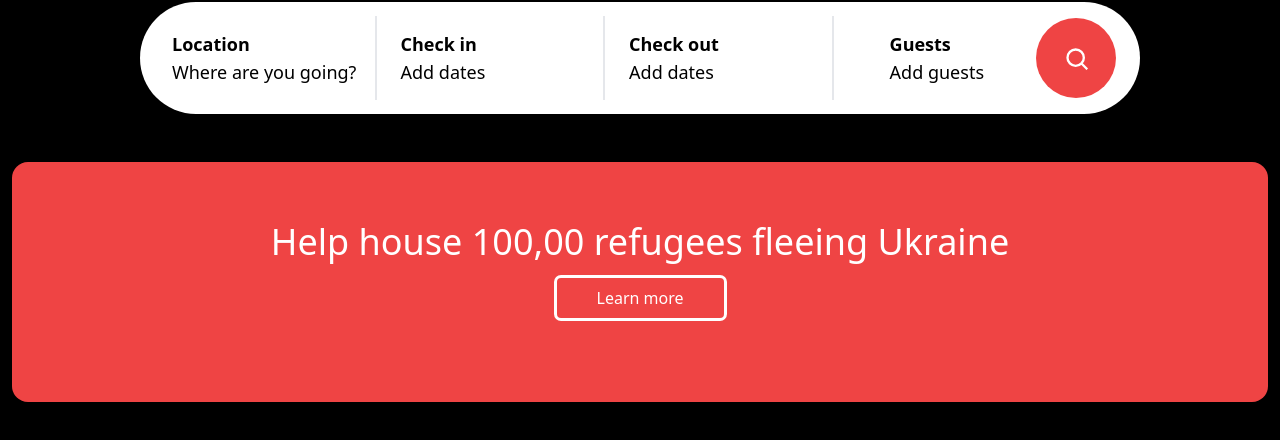
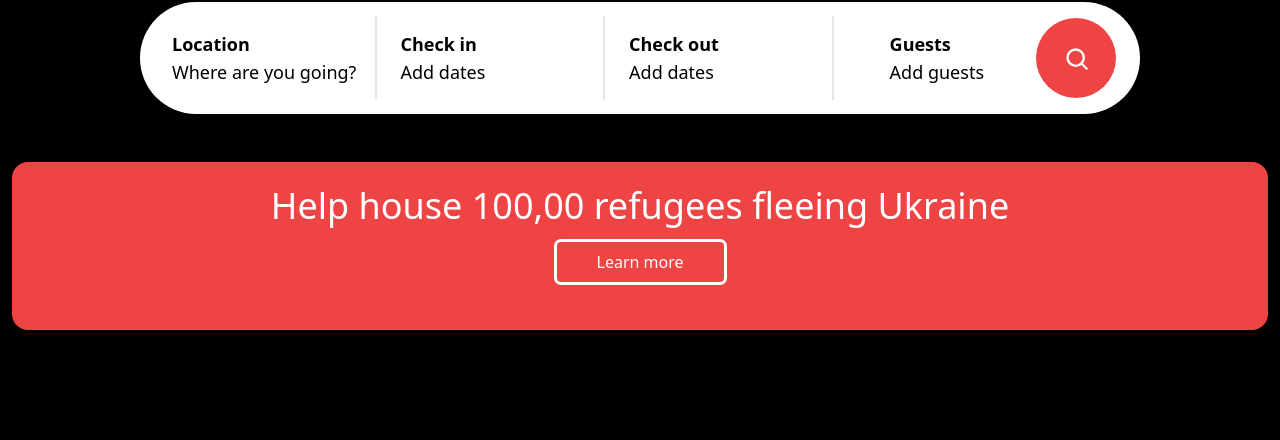
Before and after one commit to dayvirus/hwairbnb, a website: page index.html in a window 1280 px wide. Shown: the part 114-554 px from the top of the page. Drawn offline with nearby package versions, Linux system fonts and the light colour scheme.

Commit message:
modified:   index.html

```diff
--- a/index.html
+++ b/index.html
@@ -91,7 +91,7 @@
                 </div>
  </nav>
 <!--bottom-nav-area-->
-                <div class="flex justify-center bg-red-500 h-60 items-center md:px-3 py-6 md:rounded-2xl">
+                <div class="flex justify-center bg-red-500 h-60p items-center md:px-3 py-6 md:rounded-2xl">
                  <div class="flex flex-col items-center">
                         <h1 class="text-white text-4xl">Help house 100,00 refugees fleeing Ukraine</h1>
                         <button class="text-white outline py-2 px-10 mt-4 rounded my-6">Learn more</button>
```
